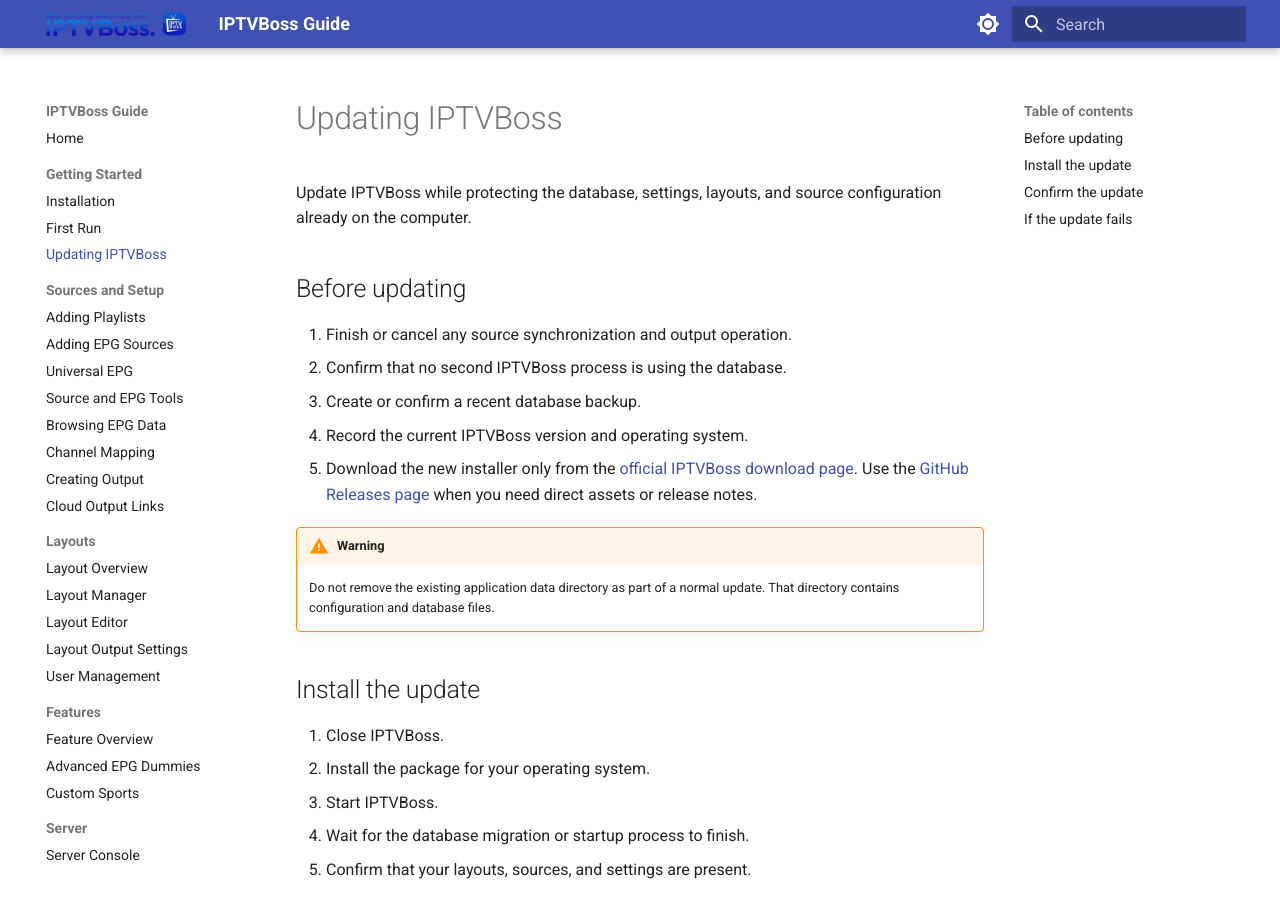
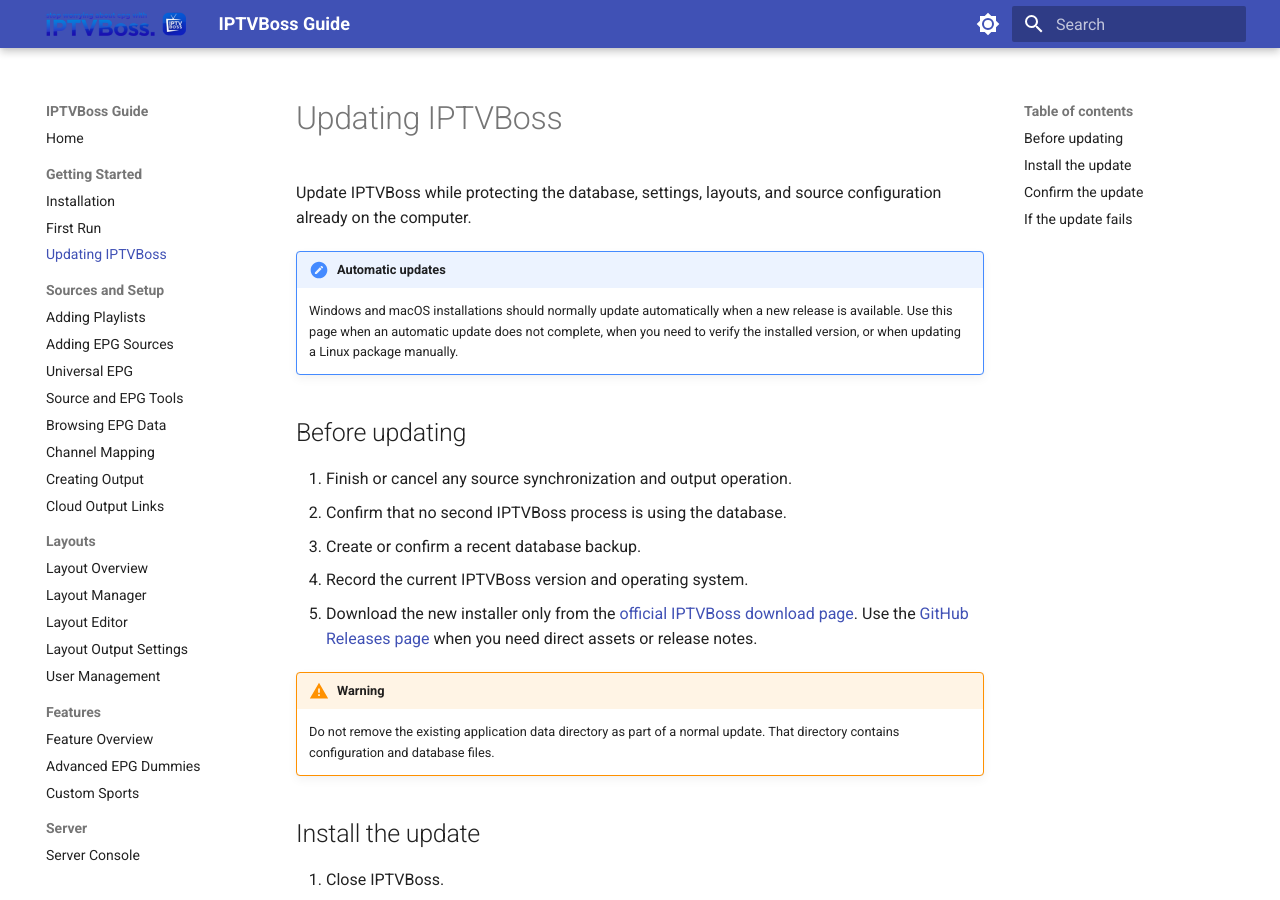
Before and after one commit to walrusone/iptvboss_guide, an MkDocs documentation site: the page built from docs/getting-started/updating.md, in a window 1280 px wide and 900 px high. Built offline with MkDocs 1.6.1 and Material for MkDocs 9.7.7, drawn with Linux system fonts in a browser that asks for light colours.

Commit message:
Document automatic Windows and macOS updates

```diff
--- a/docs/getting-started/updating.md
+++ b/docs/getting-started/updating.md
@@ -1,6 +1,9 @@
 # Updating IPTVBoss
 
 Update IPTVBoss while protecting the database, settings, layouts, and source configuration already on the computer.
+
+!!! note "Automatic updates"
+    Windows and macOS installations should normally update automatically when a new release is available. Use this page when an automatic update does not complete, when you need to verify the installed version, or when updating a Linux package manually.
 
 ## Before updating
 
```
